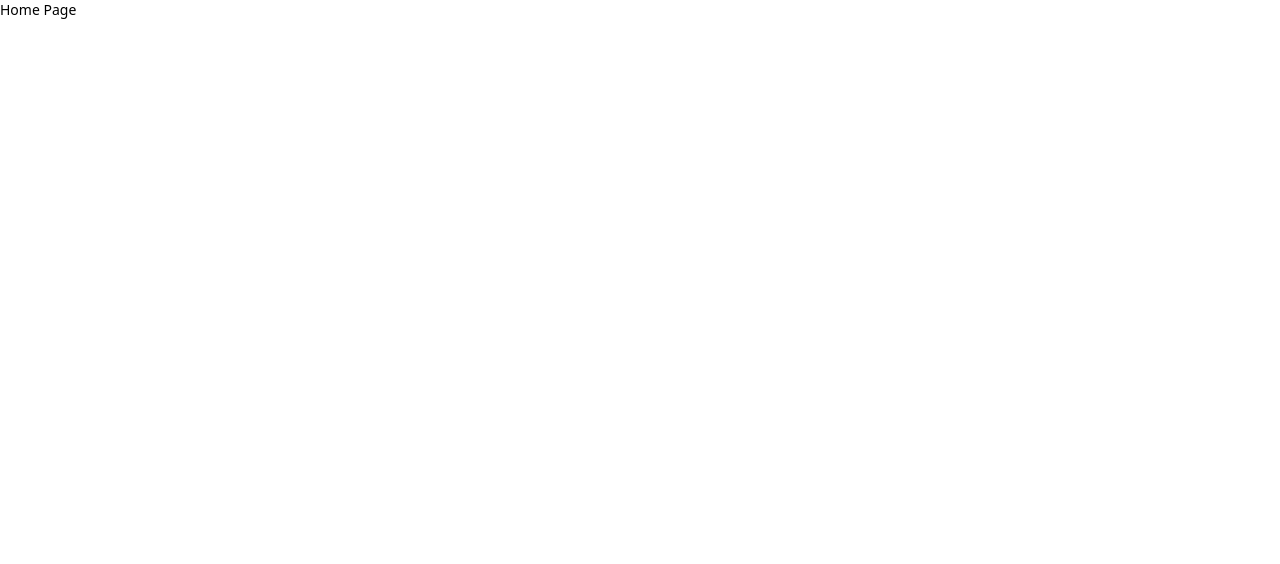
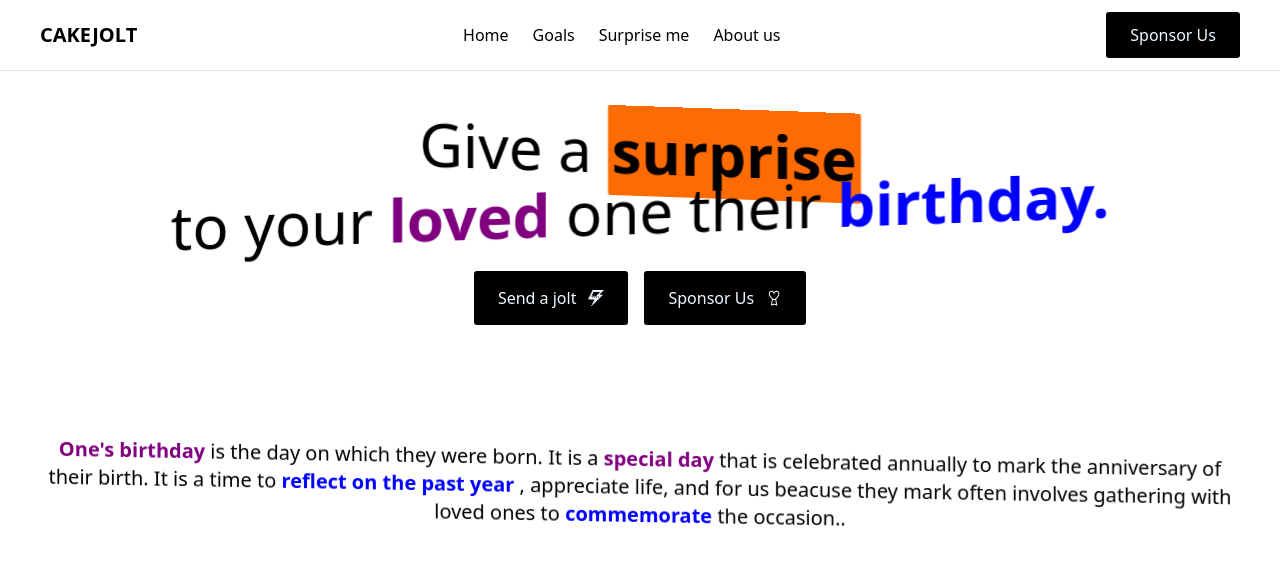
Before and after one commit to blyncnov/cake-jolt, a Next.js app: page / in a window 1280 px wide. Shown: the top 564 px of the page. Built offline with nearby package versions, Linux system fonts and the light colour scheme.

Commit message:
cake-jolt => landing page 80%

```diff
--- a/src/app/globals.css
+++ b/src/app/globals.css
@@ -18,7 +18,7 @@
 }
 
 body {
-  font-size: 14px;
+  font-size: 16px;
   font-weight: 400;
   font-style: normal;
   min-height: 100vh;
@@ -33,3 +33,14 @@ body {
   background-color: rgb(255, 255, 255);
   -webkit-tap-highlight-color: transparent;
 }
+
+button {
+  width: auto;
+  display: flex;
+  gap: 12px;
+  color: aliceblue;
+  border-radius: 3px;
+  align-items: center;
+  padding: 12px 24px;
+  background-color: #000;
+}
--- a/src/app/page.tsx
+++ b/src/app/page.tsx
@@ -1,9 +1,16 @@
 import React from "react";
+
+//=> NavBar
+import NavBar from "@/components/NavBar";
+import Hero from "@/components/Hero";
+import Quote from "@/components/Quote";
 
 export default function Home() {
   return (
     <>
-      <h1>Home Page</h1>
+      <NavBar />
+      <Hero />
+      <Quote />
     </>
   );
 }
--- a/src/components/Hero/index.tsx
+++ b/src/components/Hero/index.tsx
@@ -1,9 +1,37 @@
 import React from "react";
+
+//=> React Icons
+import { SiGamejolt } from "react-icons/si";
+import { GoSponsorTiers } from "react-icons/go";
 
 const Hero = () => {
   return (
     <>
-      <h1>Hero</h1>
+      <section className="w-full">
+        <div className="w-full max-w-[1200px] xl:px-0 px-4 mx-auto">
+          <div className="py-[50px] text-center">
+            <h1 className="skew-y-2 transform-gpu text-6xl">
+              Give a{" "}
+              <span className="p-1 bg-[#ff6b03] rounded-sm font-semibold">
+                surprise
+              </span>
+            </h1>
+            <h1 className="-skew-y-2 transform-gpu text-6xl">
+              to your <span className="text-[purple] font-semibold">loved</span>{" "}
+              one their{" "}
+              <span className="text-[blue] font-semibold">birthday.</span>{" "}
+            </h1>
+            <div className="button-actions flex md:flex-row flex-col my-[30px] gap-4 justify-center items-center">
+              <button className="py-4 px-6">
+                Send a jolt <SiGamejolt />
+              </button>
+              <button className="py-4 px-6 hidden md:flex ">
+                Sponsor Us <GoSponsorTiers />
+              </button>
+            </div>
+          </div>
+        </div>
+      </section>
     </>
   );
 };
--- a/src/components/NavBar/index.tsx
+++ b/src/components/NavBar/index.tsx
@@ -1,10 +1,38 @@
 import React from "react";
+import Link from "next/link";
 
 const NavBar = () => {
   return (
-    <>
-      <h1>NavBar</h1>
-    </>
+    <section className="w-full border-b">
+      <div className="w-full max-w-[1200px] xl:px-0 px-4 mx-auto h-[70px] flex items-center justify-start">
+        <div className="w-full h-full flex justify-between items-center">
+          <div className="logo-action">
+            <Link href="/">
+              <h1 className="text-xl font-bold">CAKEJOLT</h1>
+            </Link>
+          </div>
+          <div className="lists-action hidden md:block">
+            <ul className="flex gap-6">
+              <Link href="/">
+                <h1 className="font-normal hover:underline">Home</h1>
+              </Link>
+              <Link href="#goals">
+                <h1 className="font-normal hover:underline">Goals</h1>
+              </Link>
+              <Link href="#surprise">
+                <h1 className="font-normal hover:underline">Surprise me</h1>
+              </Link>
+              <Link href="#about">
+                <h1 className="font-normal hover:underline">About us</h1>
+              </Link>
+            </ul>
+          </div>
+          <div className="btn-action">
+            <button className="btn btn-primary">Sponsor Us</button>
+          </div>
+        </div>
+      </div>
+    </section>
   );
 };
 
--- /dev/null
+++ b/src/components/Quote/index.tsx
@@ -0,0 +1,38 @@
+import React from "react";
+
+//=> React Icons
+
+const Quote = () => {
+  return (
+    <>
+      <section className="w-full bg-[#fff] py-[40px]">
+        <div className="w-full max-w-[1200px] xl:px-0 px-[10px] mx-auto">
+          <div className="text-center">
+            <p className="skew-y-1 transform-gpu text-xl ">
+              <span className="text-[purple] font-semibold">
+                One&apos;s birthday
+              </span>{" "}
+              is the day on which they were born. It is a{" "}
+              <span className="text-[purple] font-semibold">special day</span>{" "}
+              that is celebrated annually to mark the anniversary of their
+              birth. It is a time to
+              <span className="text-[blue] font-semibold">
+                {" "}
+                reflect on the past year
+              </span>{" "}
+              , appreciate life, and for us beacuse they mark often involves
+              gathering with loved ones to
+              <span className="text-[blue] font-semibold">
+                {" "}
+                commemorate
+              </span>{" "}
+              the occasion..
+            </p>
+          </div>
+        </div>
+      </section>
+    </>
+  );
+};
+
+export default Quote;
```
